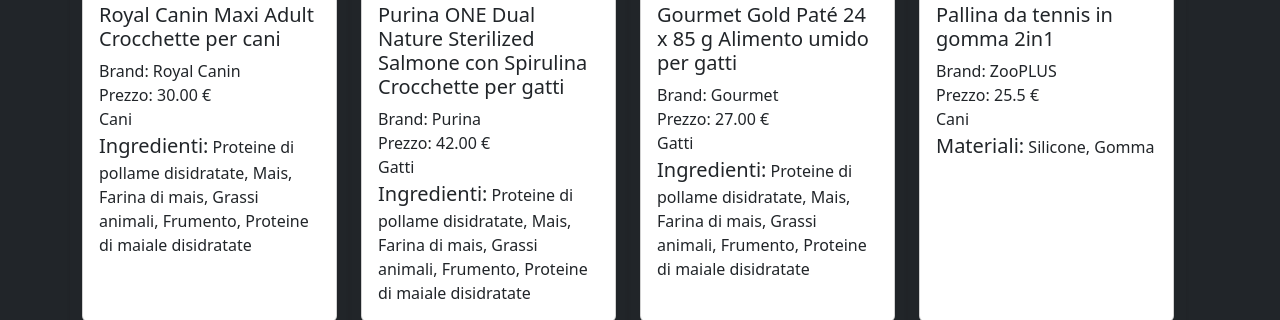
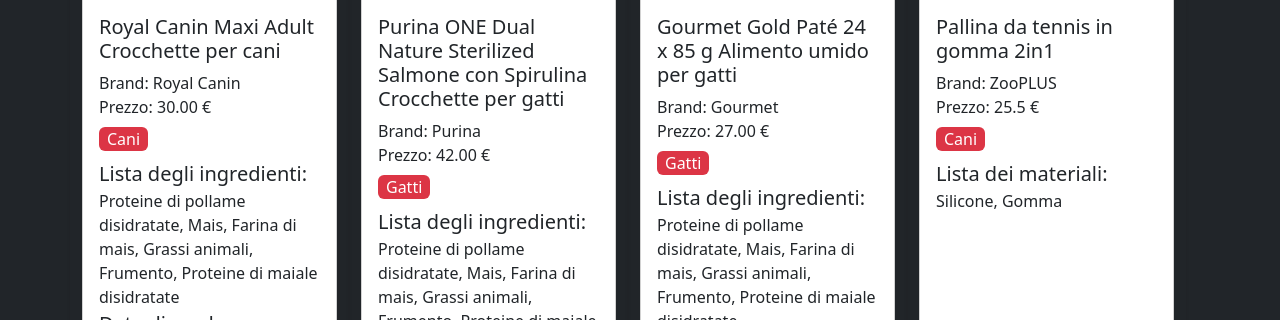
Before and after one commit to pierdomenicoguarnieri/php-oop-2, a PHP site: page / in a window 1280 px wide. Shown: the part 252-572 px from the top of the page. Run offline with PHP 8.4, Linux system fonts and the light colour scheme.

Commit message:
changed: minor changes and minor styling changes

```diff
--- a/Views/layouts/body.php
+++ b/Views/layouts/body.php
@@ -1,6 +1,6 @@
   <body>
     <main>
-      <div class="pg-wrapper vh-100 w-100 bg-dark">
+      <div class="pg-wrapper min-vh-100 w-100 bg-dark">
         <div class="container d-flex py-5">
           <div class="row row-cols-4 w-100">
             <?php
--- a/Views/layouts/card.php
+++ b/Views/layouts/card.php
@@ -1,18 +1,23 @@
-<div class="col shadow-sm">
+<div class="col shadow-sm mb-4">
   <div class="card w-100 h-100" style="width: 18rem;">
     <?php echo $product->getImage(); ?>
     <div class="card-body d-flex flex-column">
       <h5 class="card-title"><?php echo $product->getName(); ?></h5>
       <span class="card-text">Brand: <?php echo $product->getBrand(); ?></span>
       <span class="card-text">Prezzo: <?php echo $product->getPrice(); ?></span>
-      <span class="card-text"><?php echo $product->getAnimal(); ?></span>
+      <div class="pg-animal-container d-flex align-items-center my-2">
+        <span class="card-text rounded-2 bg-danger px-2 text-white"><?php echo $product->getAnimal(); ?></span>
+      </div>
 
       <?php if($product->type === 'food'){ ?>
-        <span class="card-text"><span class="fs-5">Ingredienti:</span> <?php echo $product->getIngrediets(); ?></span>
+        <span class="card-text"><span class="fs-5">Lista degli ingredienti:</span> <?php echo $product->getIngrediets(); ?></span>
+        <span class="card-text"><span class="fs-5">Data di scadenza:</span> <?php echo $product->getExipryDate(); ?></span>
       <?php }elseif($product->type === 'games'){ ?>
-        <span class="card-text"><span class="fs-5">Materiali:</span> <?php echo $product->getMaterial(); ?></span>
+        <span class="card-text"><span class="fs-5">Lista dei materiali:</span> <?php echo $product->getMaterial(); ?></span>
         <?php }elseif($product->type === 'kennel'){ ?>
-          <span class="card-text"><?php echo $product->getOutside(); ?></span>
+          <div class="pg-outside-flag-container d-flex align-items-center my-2">
+            <span class="card-text rounded-2 bg-warning px-2"><?php echo $product->getOutside(); ?></span>
+          </div>
         <span class="card-text"><span class="fs-5">Lista dei materiali:</span> <?php echo $product->getMaterial(); ?></span>
       <?php }?>
     </div>
--- a/models/Product.php
+++ b/models/Product.php
@@ -47,7 +47,7 @@ class Product
   }
 
   public function getImage(){
-    return "<img src='$this->image' alt='Product Image' class='card-img-top' title='Product Image'>";
+    return "<img src='$this->image' alt='$this->name' class='card-img-top p-4' title='$this->name'>";
   }
 
   public function setAnimal($_animal){
```
